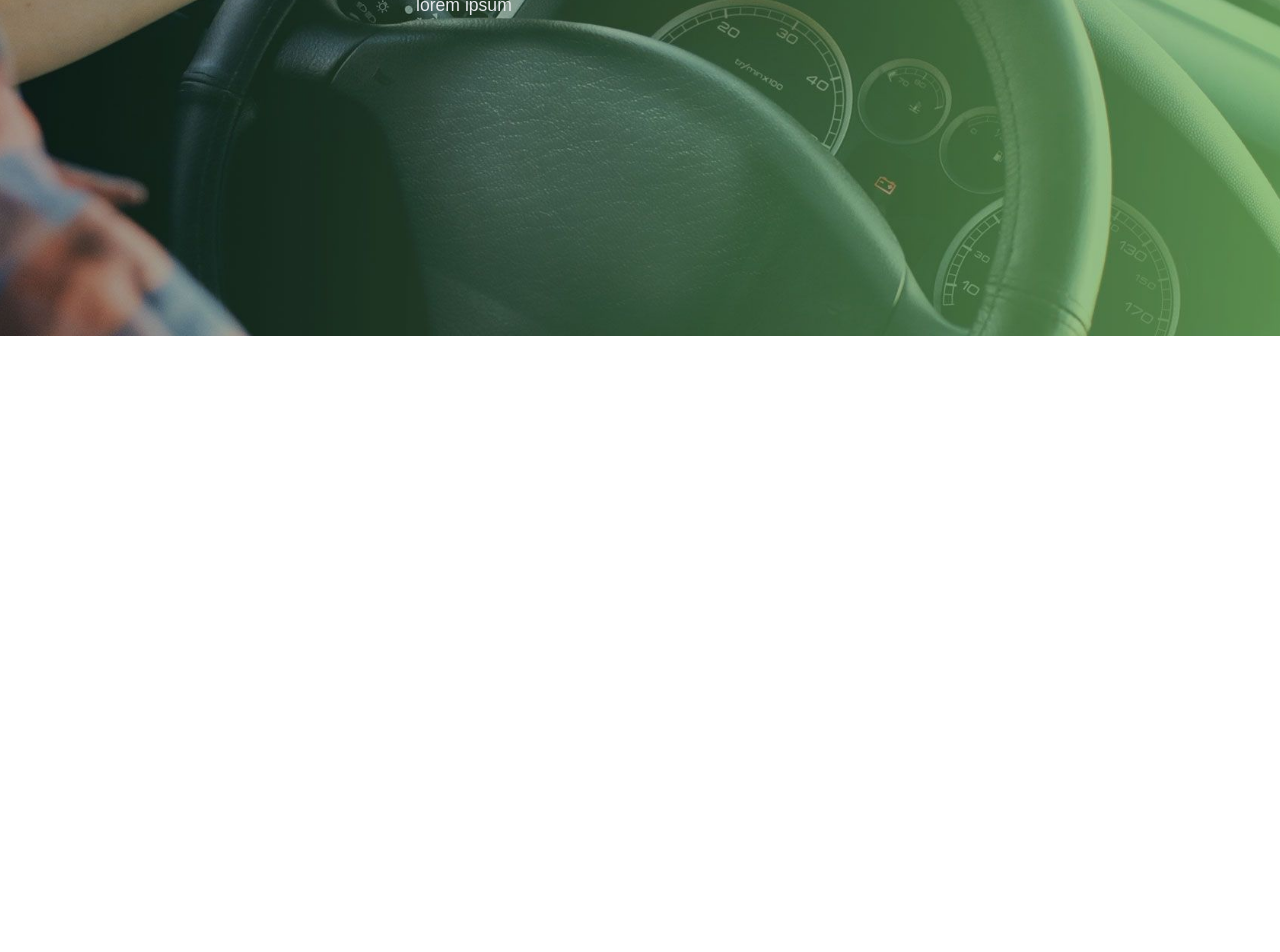
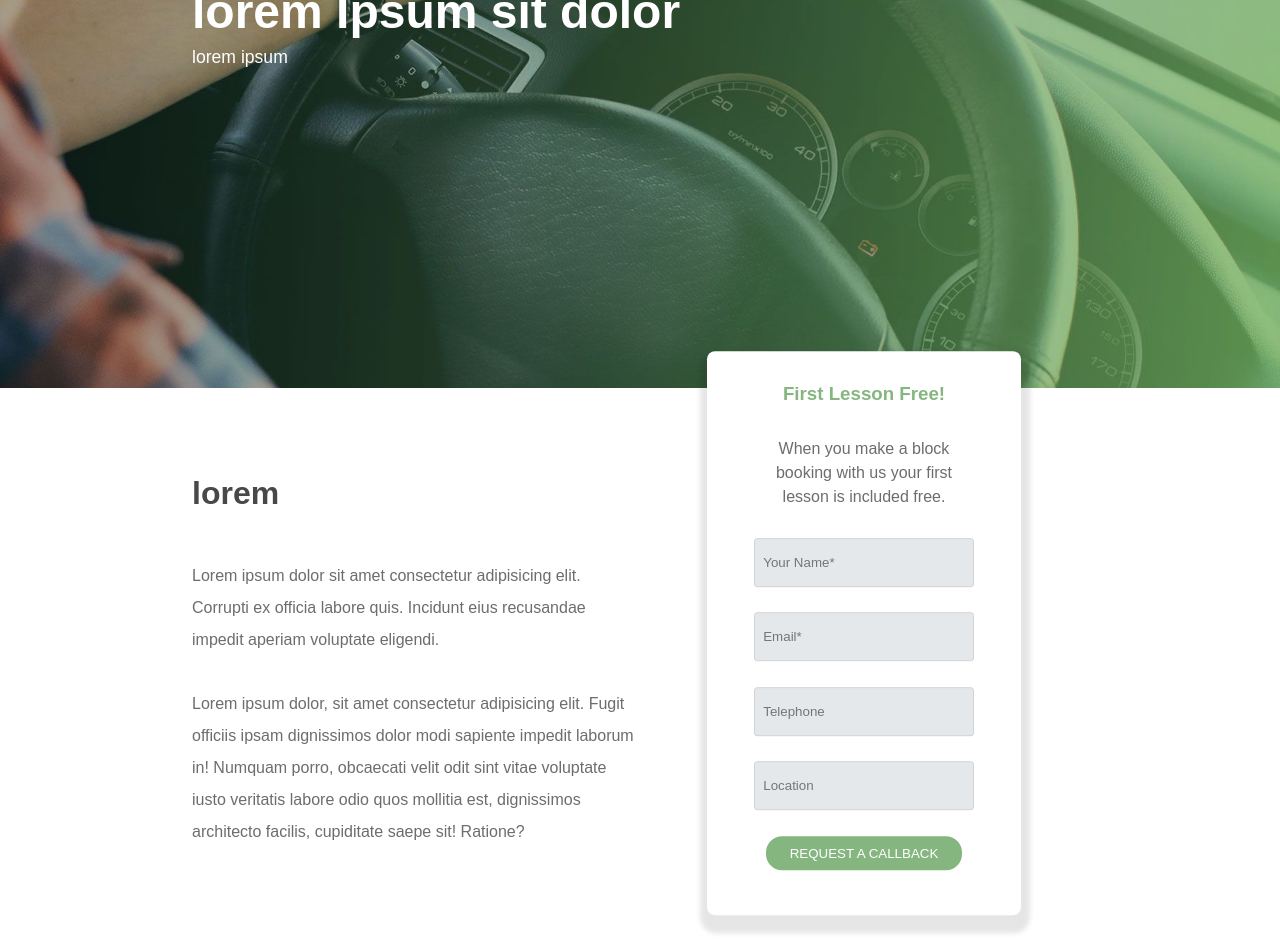
Before and after one commit to LorenzoBertoni/proj-html-vuejs, a Vue app: page / in a window 1280 px wide. Shown: the part 493-1445 px from the top of the page. Before the commit the page ends 829 px from the top, so only its background shows below. Built offline with nearby package versions, Linux system fonts and the light colour scheme.

Commit message:
add: section 'lessons' con contenuto placeholder. style: aggiunte ulteriori regole generali da riutilizzare per gli elementi del layout + layout della sezione

```diff
--- a/src/components/AppHeader.vue
+++ b/src/components/AppHeader.vue
@@ -59,18 +59,13 @@ export default {
         padding: 1rem 0;
 
         p {
-            color: $text_color;
+            color: #7F9EA8;
         }
     }
 
     .bottom-header {
         background-color: gray;
-        opacity: 90%;
-        padding: 2.5rem;
-        position: fixed;
-        width: 100%;
-        top: 50px;
-        left: 0;
+        padding: 2rem 0;
         .logo-wrapper {
             a {
                 img {
@@ -99,10 +94,10 @@ export default {
         background-image: url('../assets/img/homepage-hero-background.jpg');
         background-size: cover;
         background-position: center;
-        padding: 20rem;
+        padding: 20rem 0;
         .jumbo-wrapper {
             .jumbo-text {
-                color: $text_color;
+                color: #fff;
                 h1 {
                     font-size: 3rem;
                     margin-bottom: .5rem;
--- a/src/components/AppMain.vue
+++ b/src/components/AppMain.vue
@@ -1,6 +1,34 @@
 <template>
     <main>
+        <section id="lessons">
+            <div class="d-flex boxed">
+                <div class="lessons-info d-flex-column">
+                    <h2>lorem</h2>
 
+                    <p>Lorem ipsum dolor sit amet consectetur adipisicing elit. Corrupti ex officia labore quis. Incidunt eius recusandae impedit aperiam voluptate eligendi.</p>
+
+                    <p>Lorem ipsum dolor, sit amet consectetur adipisicing elit. Fugit officiis ipsam dignissimos dolor modi sapiente impedit laborum in! Numquam porro, obcaecati velit odit sint vitae voluptate iusto veritatis labore odio quos mollitia est, dignissimos architecto facilis, cupiditate saepe sit! Ratione?</p>
+                </div>
+
+                <div class="form-wrapper">
+                    <div class="card">
+                        <div class="form-info boxed">
+                            <h3>First Lesson Free!</h3>
+
+                            <p>When you make a block booking with us your first lesson is included free.</p>
+                        </div>
+
+                        <form action="" class="boxed">
+                            <input type="text" placeholder="Your Name*" class="input-style" required>
+                            <input type="email" placeholder="Email*" class="input-style" required>
+                            <input type="text" placeholder="Telephone" class="input-style">
+                            <input type="text" placeholder="Location" class="input-style">
+                            <button class="btn">REQUEST A CALLBACK</button>
+                        </form>
+                    </div>
+                </div>
+            </div>
+        </section>
     </main>
 </template>
 
@@ -11,5 +39,49 @@ export default {
 </script>
 
 <style scoped lang="scss">
+@import '../styles/vars.scss';
+    #lessons {
+        .lessons-info, .form-wrapper {
+            width: 50%;
+        }
 
+        .lessons-info {
+            h2 {
+                color: #484848;
+                font-size: 2rem;
+                margin-bottom: 2rem;
+            }
+
+            p {
+                line-height: 2rem;
+                margin: 1rem 0;
+                color: $text_color;
+            }
+        }
+
+        .form-wrapper {
+            .card {
+                padding: 2rem 0;
+                .form-info {
+                    h3 {
+                        margin-bottom: 2rem;
+                        color: $brand_color;
+                    }
+                    p {
+                        line-height: 1.5rem;
+                        color: $text_color;
+                        margin-bottom: 1rem;
+                    }
+                }
+                form * {
+                    margin: .8rem 0;
+                }
+
+                .btn {
+                    background-color: $brand_color;
+                    color: $btn_text_color;
+                }
+            }
+        }
+    }
 </style>
--- a/src/styles/general.scss
+++ b/src/styles/general.scss
@@ -7,7 +7,7 @@
 body {
     font-family: sans-serif;
 }
-
+//**REGOLE DI LAYOUT
 .boxed {
     width: 70%;
     margin: auto;
@@ -42,8 +42,33 @@ body {
     align-items: center;
 }
 
+.d-flex-column {
+    display: flex;
+    flex-direction: column;
+    justify-content: center;
+}
+//**REGOLE DEGLI ELEMENTI
 .btn {
-    padding: .5rem 1rem;
+    padding: .6rem 1.5rem;
     border-radius: 1rem;
     text-decoration: none;
+    border: none;
 }
+
+.card {
+    background-color: #fff;
+    width: 70%;
+    margin: auto;
+    border-radius: .5rem;
+    text-align: center;
+    box-shadow: 1px 10px 5px 8px rgba(0,0,0,0.10);
+    transform: translateY(-2.3rem);
+}
+
+.input-style {
+    width: 100%;
+    padding: 1rem .5rem;
+    border: 1px solid lightgray;
+    border-radius: .2rem;
+    background-color: #E5E8EB;
+}
--- a/src/styles/vars.scss
+++ b/src/styles/vars.scss
@@ -1,4 +1,4 @@
-$brand_color: #79B27B;
-$text_color: #E5E8EB;
+$brand_color: #85B680;
+$text_color: rgb(110, 108, 108);
 $header_color: #484848;
 $btn_text_color: #fff;
```
